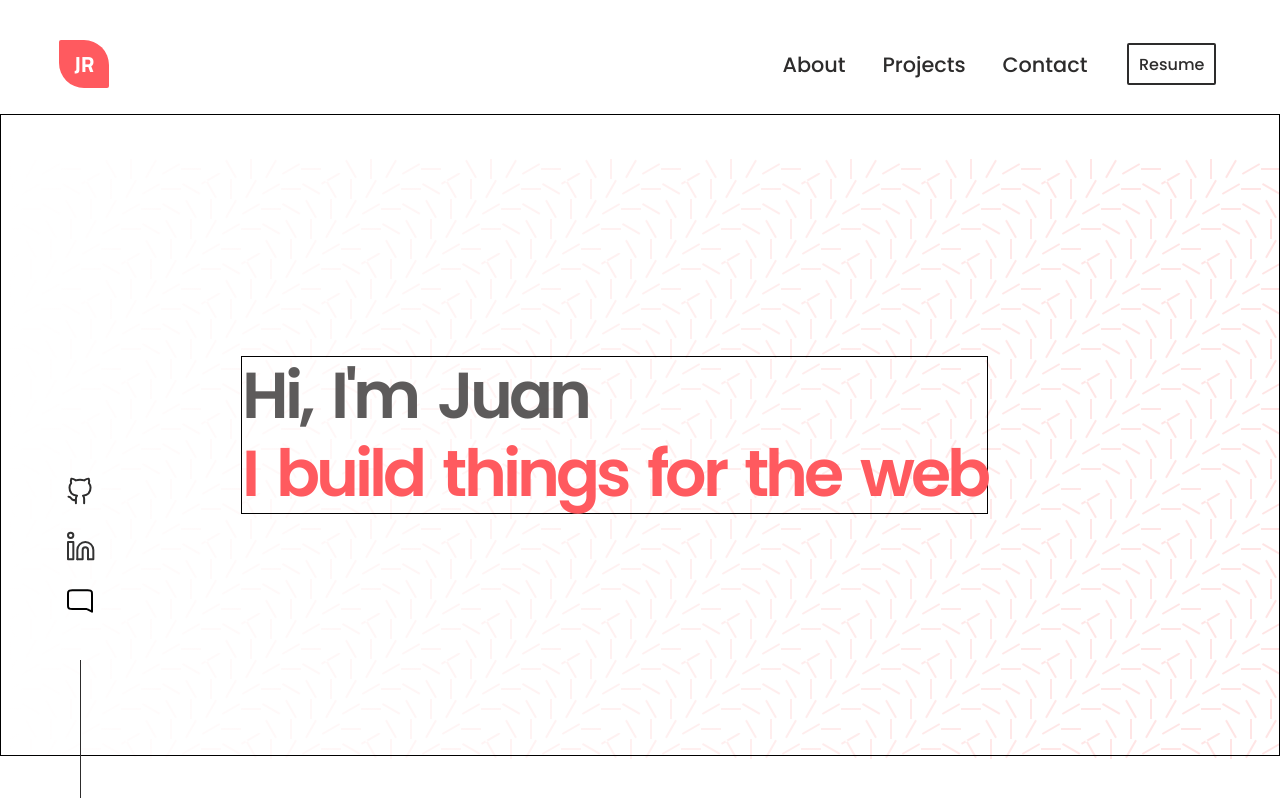
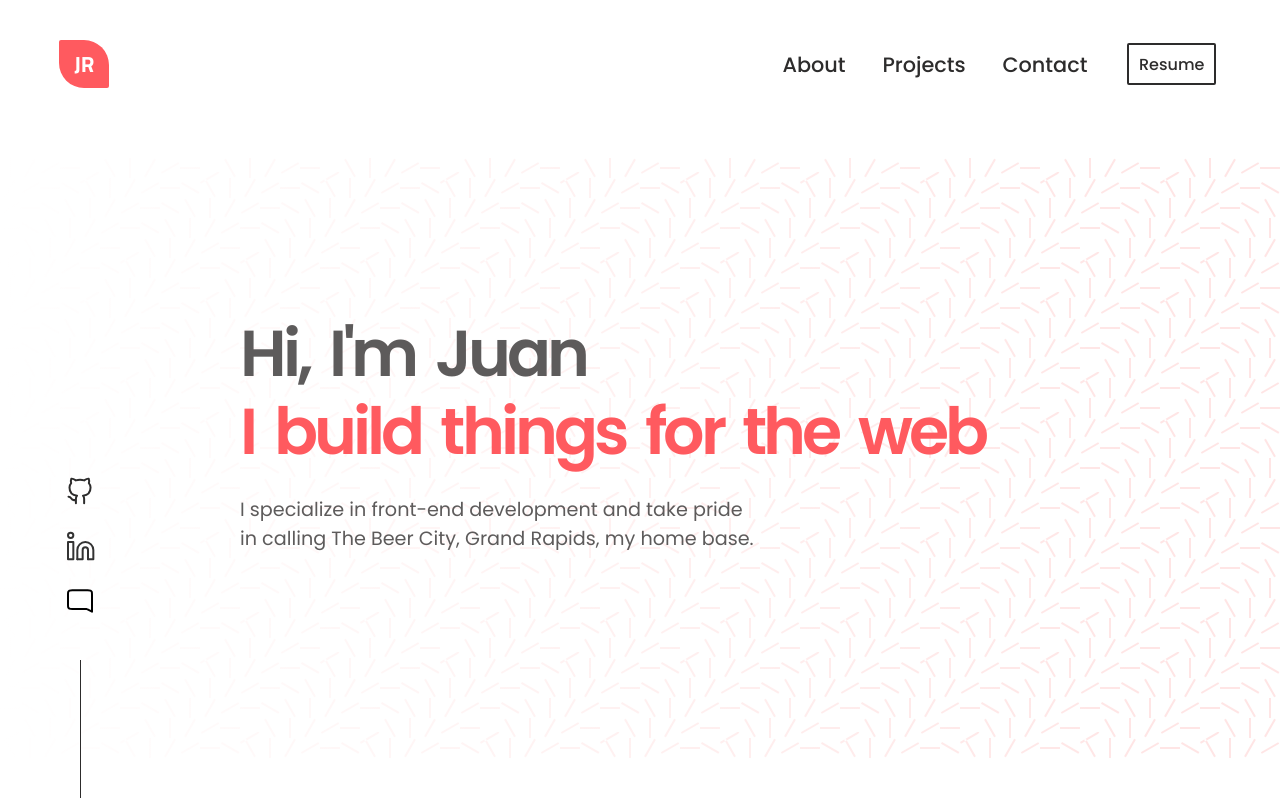
Before and after one commit to JD-R0driguez/react-play-ground, a React (Vite) app in the folder home-page/: page / in a window 1280 px wide. Built offline with nearby package versions, Linux system fonts and the light colour scheme.

Commit message:
Completed animation and fixed timing issues for Hero section

```diff
--- a/home-page/src/components/Hero.css
+++ b/home-page/src/components/Hero.css
@@ -4,7 +4,6 @@
     position: relative;
     justify-content: flex-start;
     align-items: center;
-    border: 1px solid #000;
 }
 
 
@@ -30,5 +29,13 @@
 
 .hero-title{
     margin-left: 15rem;
-    border: 1px solid #000;
 }
+
+.hero-small{
+    margin-top: 1.5rem;
+    font-weight: 400;
+    font-size: 1.2rem;
+    color: rgba(73, 71, 71, 0.892);
+    animation-delay: 2s;
+    animation-duration: 1s;
+}
--- a/home-page/src/components/Hero.jsx
+++ b/home-page/src/components/Hero.jsx
@@ -7,9 +7,12 @@ export default function Hero(){
         <div className="hero">
             <div className="back-image fade-img"></div>
             <section className="hero-title">
-                {/* <TextAnimation text="Hi" style="theme-1"/> */}
                 <TextAnimation text="Hi, I'm Juan" style="theme-1"/>
                 <TextAnimation text="I build things for the web" style="theme-2"/>
+                <h3 className="hero-small animate__animated animate__fadeIn">
+                    I specialize in front-end development and take pride <br/>
+                    in calling The Beer City, Grand Rapids, my home base.
+                </h3>
             </section>
         </div>
     )
```
